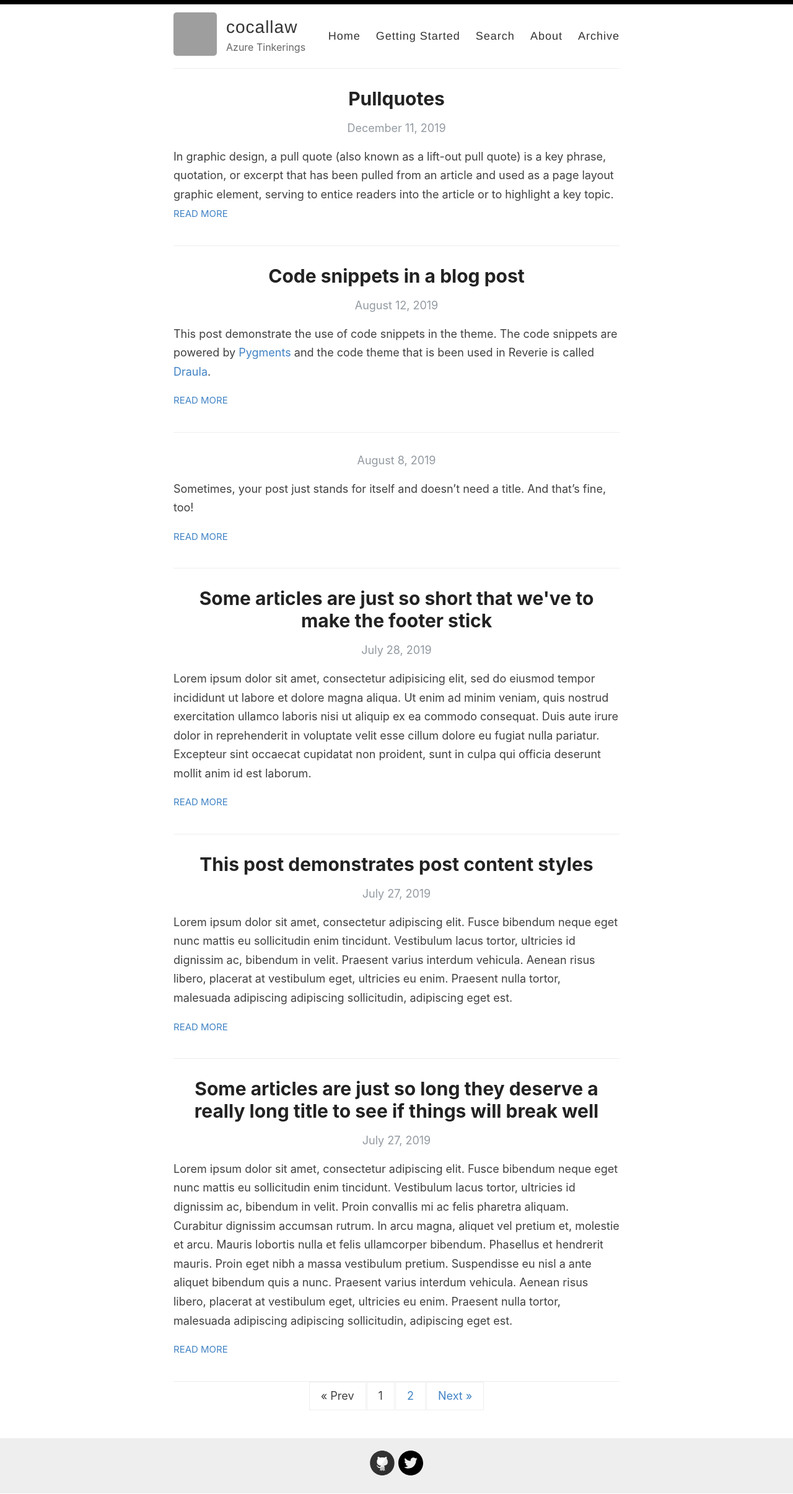
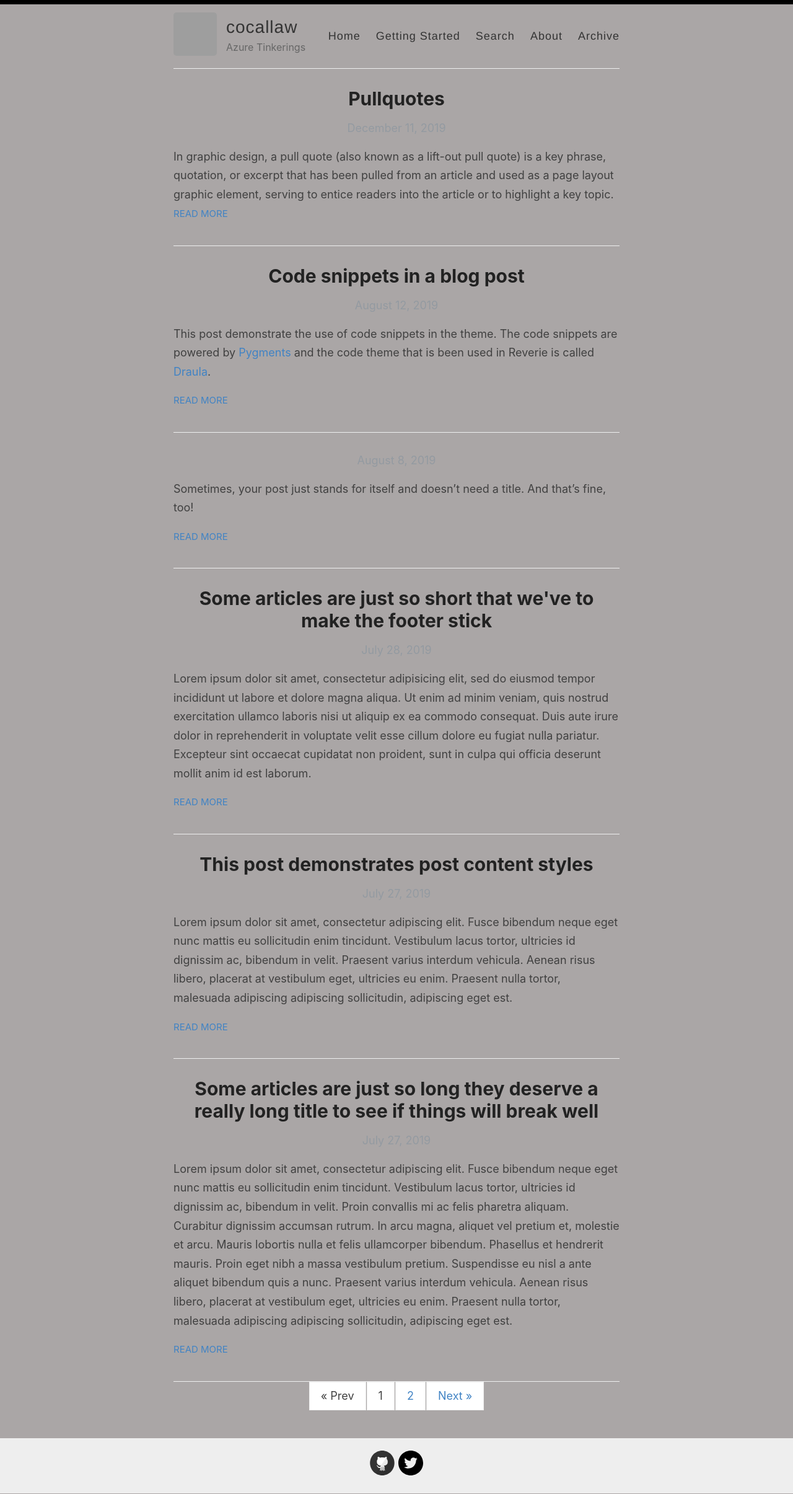
Before and after one commit to cocallaw/cocallaw.github.io, a Jekyll site: the page built from index.html, in a window 1280 px wide. Shown: the whole page at 62% size. Built offline with Jekyll 4.4.1, drawn with Linux system fonts in a browser that asks for light colours; the list of posts is cut into pages by our own code; grey boxes are pictures that could not be loaded.

Commit message:
Update style.scss

```diff
--- a/assets/style.scss
+++ b/assets/style.scss
@@ -21,7 +21,7 @@ html {
 }
 
 body {
-  background: #fff;
+  background: rgb(170, 166, 166);
   font-family: -system-ui, -apple-system, BlinkMacSystemFont, "Segoe UI", Roboto, Helvetica, Arial, sans-serif, "Apple Color Emoji", "Segoe UI Emoji", "Segoe UI Symbol";
   color: #404040;
   line-height: 1.7;
```
